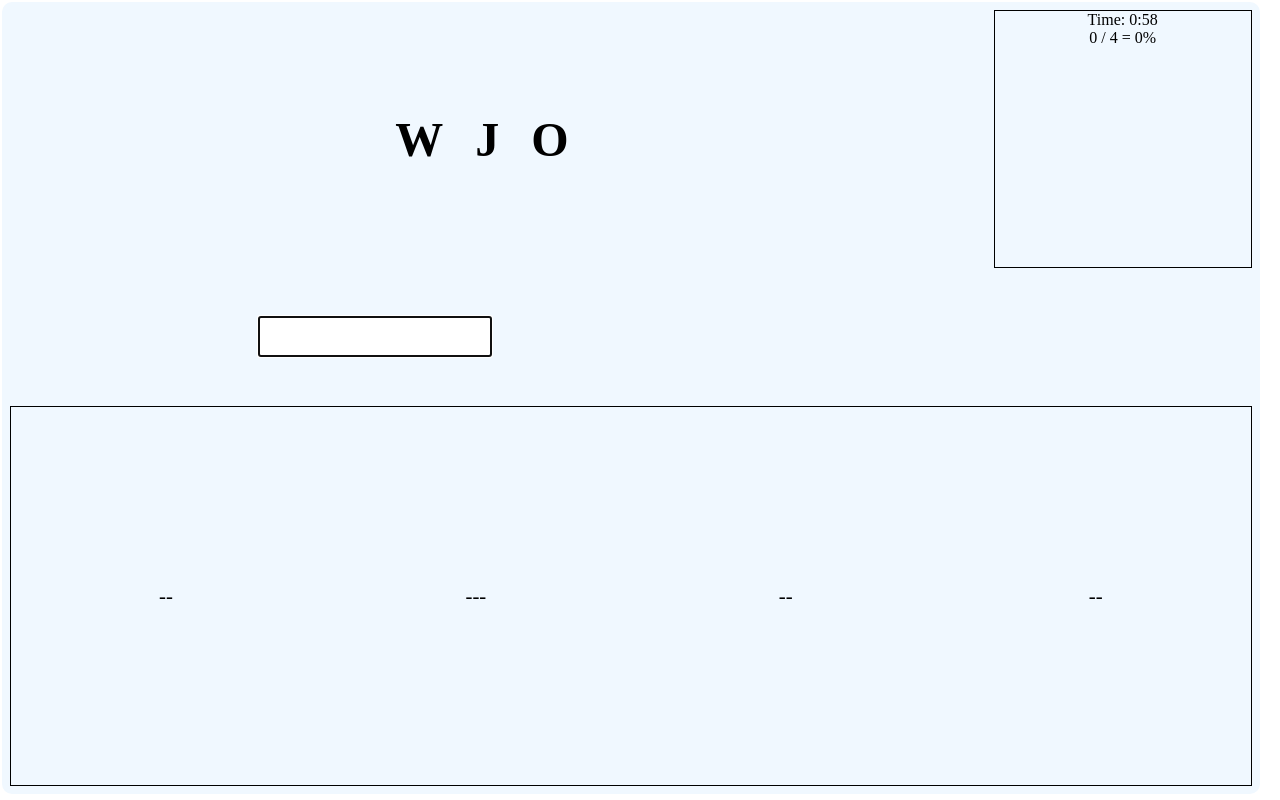
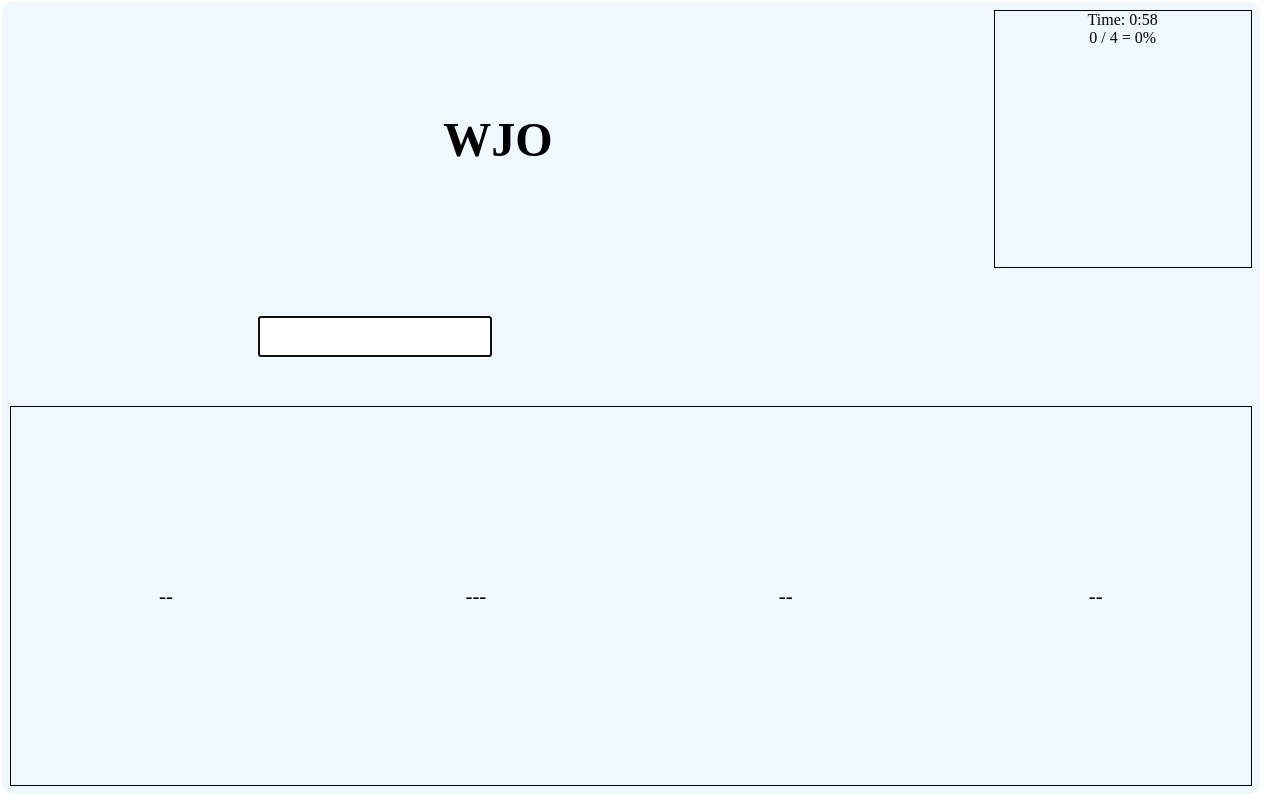
Before and after one commit to JordanKarp/Anagramer-JS, a React (Vite) app: page /setup in a window 1280 px wide. Both pictures are taken after a click on the button "Play!". Built offline with nearby package versions, Linux system fonts and the light colour scheme.

Commit message:
Update App.css

```diff
--- a/src/App.css
+++ b/src/App.css
@@ -49,7 +49,6 @@
 
 .target {
   grid-area: 1 / 1 / 2 / 5;
-  letter-spacing: 2rem;
   font-size: 3rem;
   align-self: center;
 
```
